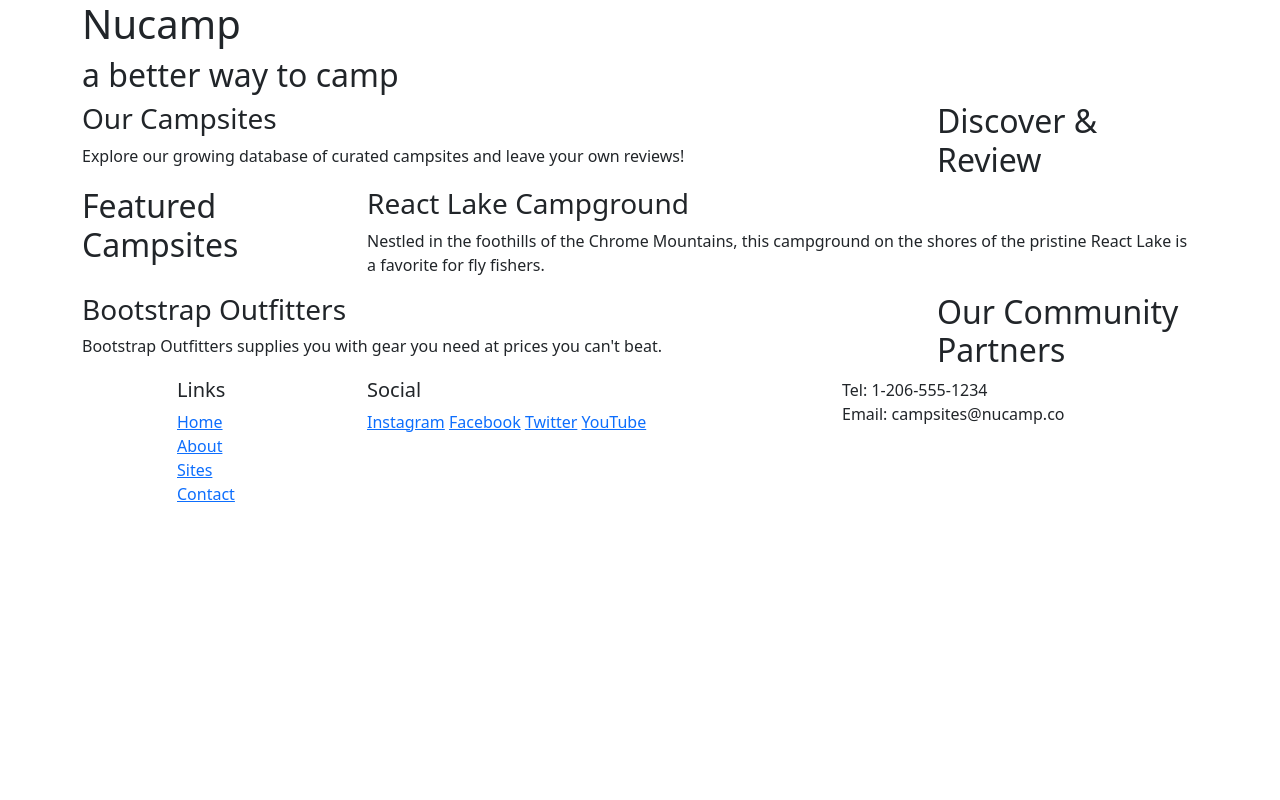
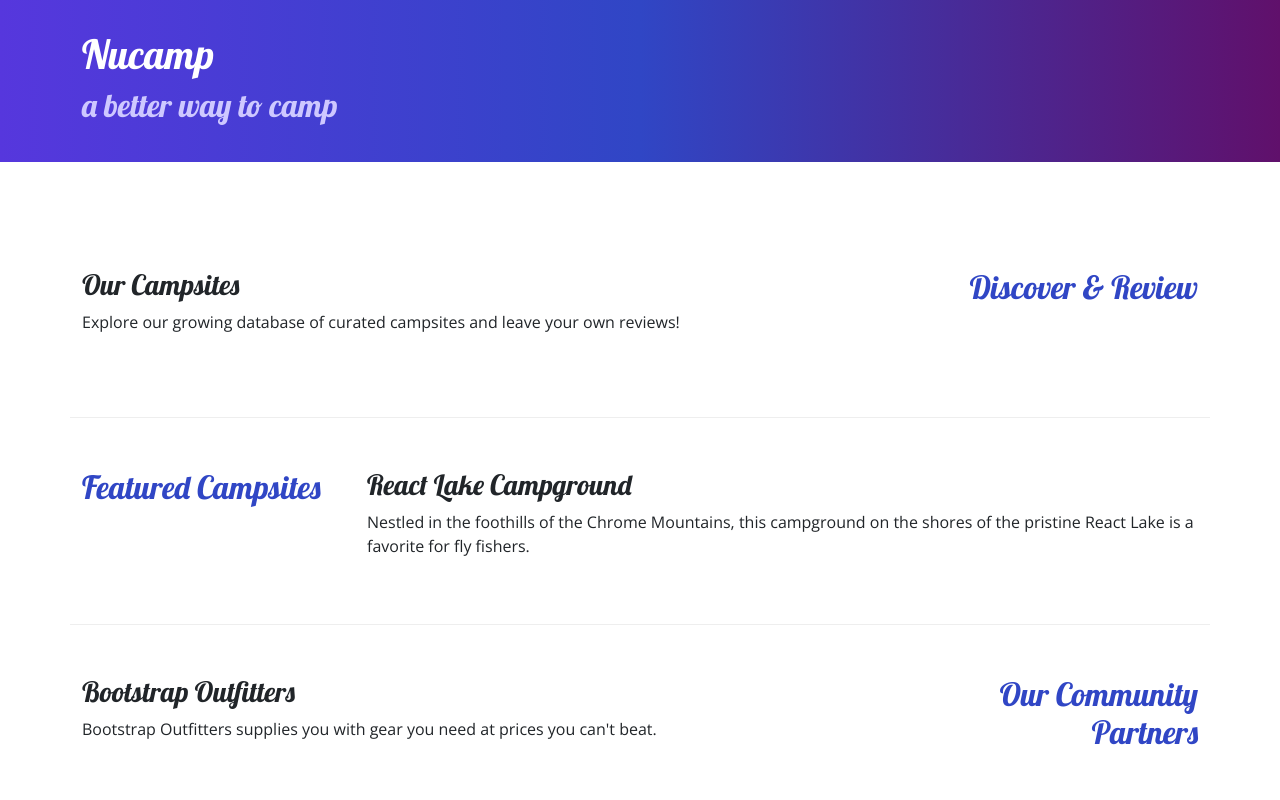
Before and after one commit to thomduss-git/nucampsite, a plain HTML site: page index.html in a window 1280 px wide. Shown: the top 800 px of the page. Drawn offline with nearby package versions, Linux system fonts and the light colour scheme.

Commit message:
Custom styles

```diff
--- /dev/null
+++ b/css/styles.css
@@ -0,0 +1,33 @@
+body{
+    font-family:"Open Sans", sans-serif;
+}
+
+
+h1, h2, h3{
+    font-family: "Lobster", cursive;
+}
+
+h2 {
+    color: #3046c5
+}
+
+header{
+    padding: 30px;
+    background-image: linear-gradient(to right, #5637DD, #3046C5, #60106B);
+    color: white;
+}
+
+header h2{
+    color: #CEC8FF;
+}
+
+footer {
+    background-image:linear-gradient(#CEC8FF,white);
+    padding: 20px 0;
+}
+
+.row-content {
+    padding: 50px 0;
+    border-bottom: 1px ridge;
+    min-height: 200px;
+}
--- a/index.html
+++ b/index.html
@@ -9,6 +9,9 @@
     <link href="https://cdn.jsdelivr.net/npm/bootstrap@5.2.3/dist/css/bootstrap.min.css" rel="stylesheet"
         integrity="sha384-rbsA2VBKQhggwzxH7pPCaAqO46MgnOM80zW1RWuH61DGLwZJEdK2Kadq2F9CUG65" crossorigin="anonymous" />
 
+     <!-- Additional CSS must be placed after Bootstrap CSS -->
+     <link rel="stylesheet" href="https://fonts.googleapis.com/css?family=Lobster|Open+Sans" />
+     <link rel="stylesheet" href="css/styles.css" />
     <title>Nucamp: A Better Way To Camp</title>
 </head>
 
@@ -27,12 +30,22 @@
     </header>
 
     <!-- main section -->
+    <nav class="navbar navbar-expand-sm navbar-dark sticky-top">
+        <ul class="navbar-nav">
+            <li class="nav-item"><a class="nav-link active" href="#">Home</a></li>
+            <li class="nav-item"><a class="nav-link" href="aboutus.html">About Us</a></li>
+            <li class="nav-item"><a class="nav-link" href="#">Sites</a></li>
+            <li class="nav-item"><a class="nav-link" href="#">Contact</a></li>
+        </ul>
+    </nav>
+
+    <!-- main section -->
     <main class="container">
 
         <!-- discover section -->
-        <section class="row">
+        <section class="row row-content align-item-center">
             <div class="col-sm-4 col-md-3 order-sm-last">
-                <h2>Discover & Review</h2>
+                <h2 class="text-sm-end">Discover & Review</h2>
             </div>
             <div class="col">
                 <h3>Our Campsites</h3>
@@ -42,7 +55,7 @@
         </section>
 
         <!-- feature section -->
-        <section class="row">
+        <section class="row row-content align-item-center">
             <div class="col-sm-4 col-md-3">
                 <h2>Featured Campsites</h2>
             </div>
@@ -56,9 +69,9 @@
         </section>
 
         <!-- partner section -->
-        <section class="row">
+        <section class="row row-content align-item-center">
             <div class="col-sm-4 col-md-3 order-sm-last">
-                <h2>Our Community Partners</h2>
+                <h2 class="text-sm-end">Our Community Partners</h2>
             </div>
 
             <div class="col">
@@ -82,14 +95,14 @@
                     <li><a href="#">Contact</a></li>
                 </ul>
             </div>
-            <div class="col-6 col-sm-5">
+            <div class="col-6 col-sm-5 text-center">
                 <h5>Social</h5>
                 <a href="http://instagram.com/">Instagram</a>
                 <a href="http://facebook.com/">Facebook</a>
                 <a href="http://twitter.com/">Twitter</a>
                 <a href="http://youtube.com/">YouTube</a>
             </div>
-            <div class="col-sm-4">
+            <div class="col-sm-4 text-center">
                 Tel: 1-206-555-1234<br />
                 Email: campsites@nucamp.co
             </div>
```
